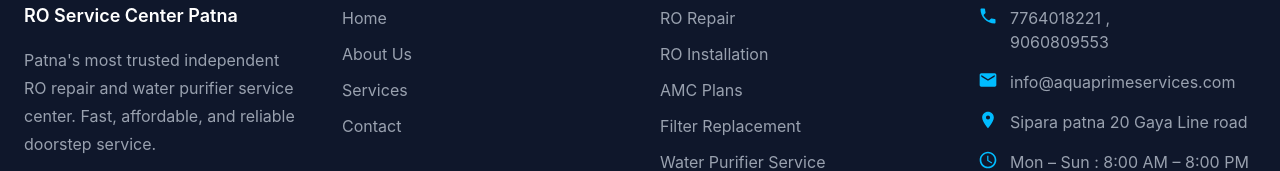
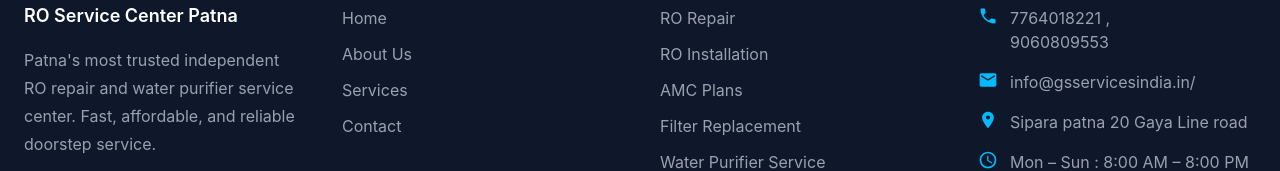
Before and after one commit to sws-harendra/roservices, a React (Vite) app: page / in a window 1280 px wide. Shown: the part 4286-4457 px from the top of the page. Built offline with nearby package versions, Linux system fonts and the light colour scheme.

Commit message:
gmail chnage

```diff
--- a/src/components/Footer.jsx
+++ b/src/components/Footer.jsx
@@ -91,7 +91,7 @@ function Footer() {
 
             <div className="flex gap-3">
               <MdEmail className="text-sky-400 text-xl shrink-0" />
-              <span>info@aquaprimeservices.com</span>
+              <span>info@gsservicesindia.in/</span>
             </div>
 
             <div className="flex gap-3">
```
